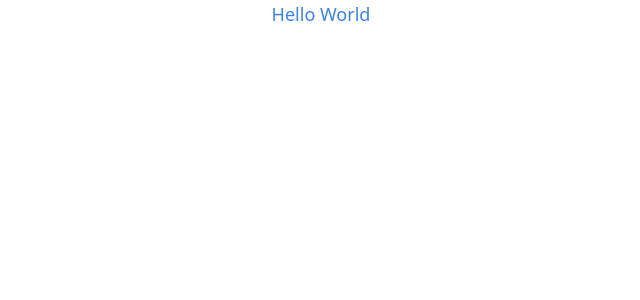
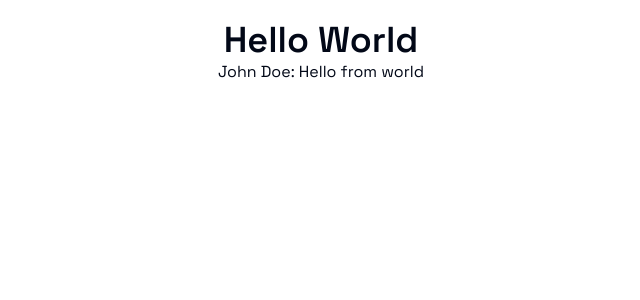
Before and after one commit to Warisaremou/cms-blog-frontend, a React (Vite) app: page / in a window 1280 px wide. Shown: the top 300 px of the page, without its empty margins (319-959 px from the left). Built offline with nearby package versions, Linux system fonts and the light colour scheme.

Commit message:
update app

```diff
--- a/src/App.tsx
+++ b/src/App.tsx
@@ -1,7 +1,10 @@
 function App() {
   return (
     <div>
-      <h1 className="text-blue-500 text-lg text-center">Hello World</h1>
+      <div className="flex flex-col items-center pt-5">
+        <h1 className="text-foreground text-4xl text-center font-bh-semibold">Hello World</h1>
+        <p className="text-foreground">John Doe: Hello from world</p>
+      </div>
     </div>
   );
 }
--- a/src/index.css
+++ b/src/index.css
@@ -71,7 +71,7 @@
   }
 
   body {
-    @apply bg-background text-foreground;
+    @apply font-bh-regular bg-background text-foreground;
   }
 
   .external-link {
```
